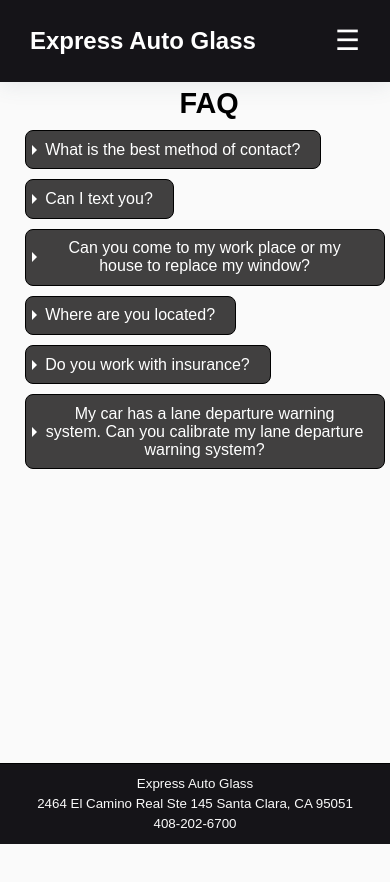
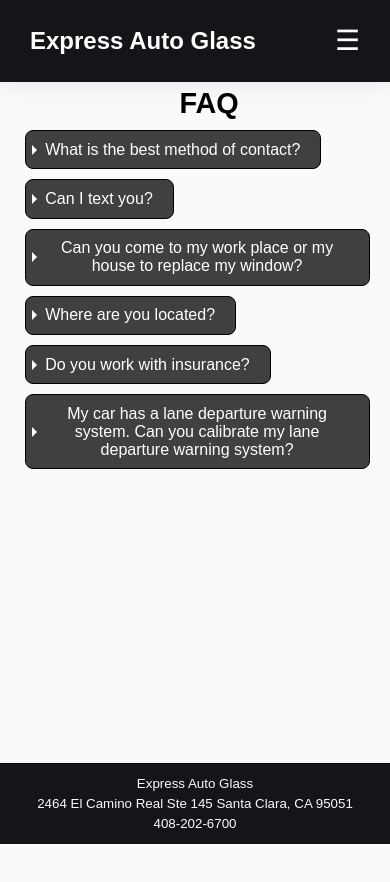
Before and after one commit to JonathanCardoza/ExpressAutoGlass, a React (Vite) app: page /faq in a window 390 px wide. Shown: the top 882 px of the page. Built offline with nearby package versions, Linux system fonts and the light colour scheme.

Commit message:
fixed FAQ accordion button so that margin on the right of the button looks like the left side on mobile view.

```diff
--- a/src/modules/accordion/styles.css
+++ b/src/modules/accordion/styles.css
@@ -12,6 +12,7 @@
   position: relative;
   padding-right: 20px; /* Adjust this value to control the arrow spacing */
   transition: background-color 0.3s; /* Transition for background-color property */
+  margin-right: 20px;
 }
 
 .accordion-button:focus {
```
